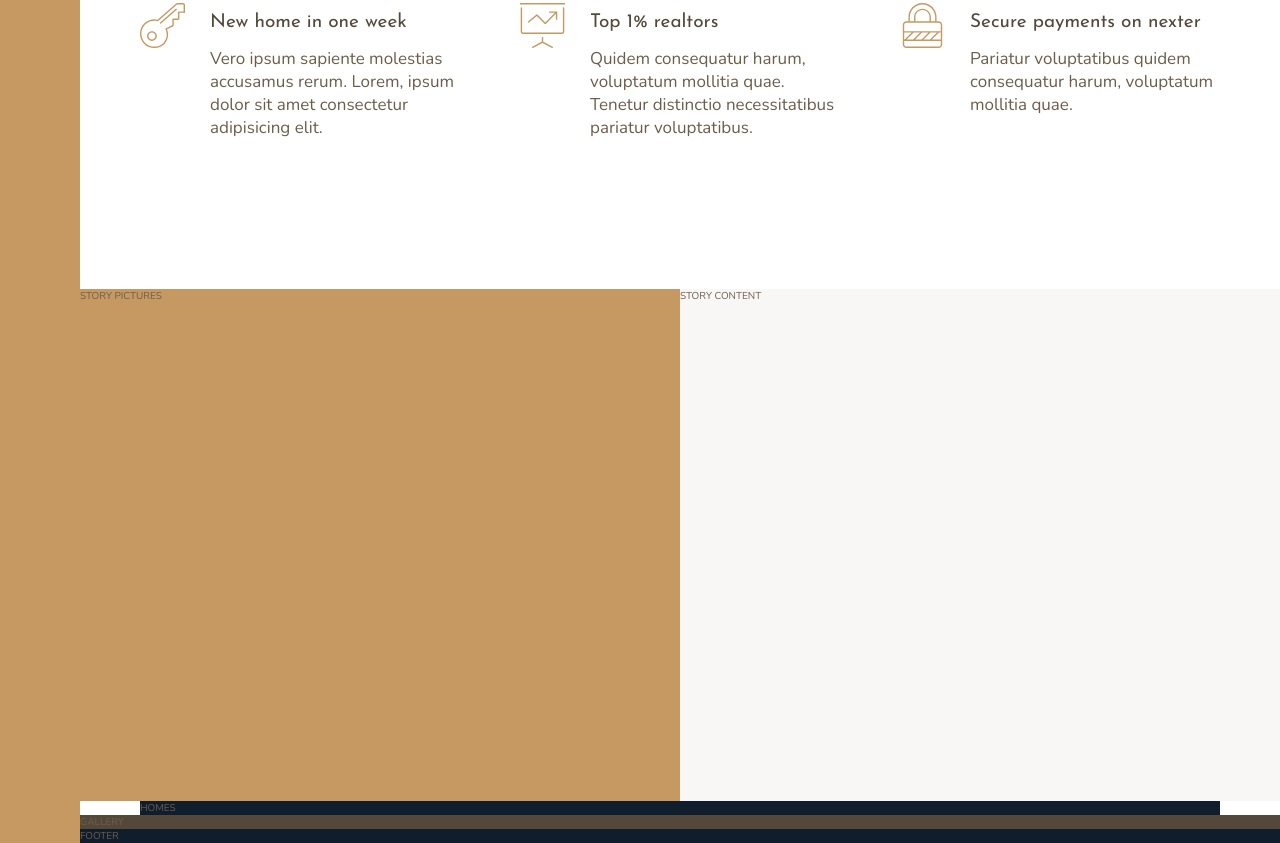
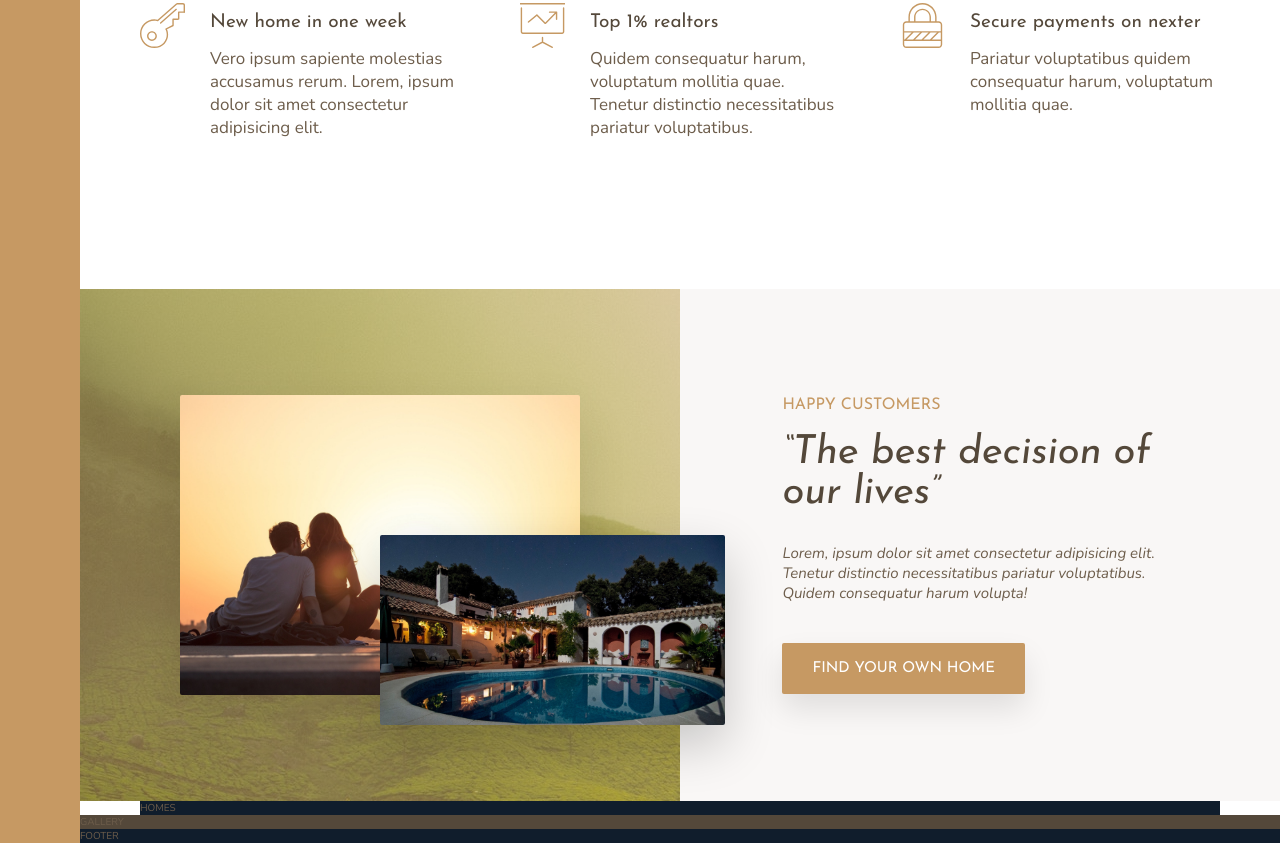
Before and after one commit to lanfengsun/nexter, a website: page index.html in a window 1280 px wide. Shown: the part 963-1806 px from the top of the page. Drawn offline with nearby package versions, Linux system fonts and the light colour scheme.

Commit message:
add story section

```diff
--- a/index.html
+++ b/index.html
@@ -70,11 +70,17 @@
         </section>
 
         <div class="story__pictures">
-            STORY PICTURES
+            <img src="img/story-1.jpeg" alt="Couple with new house" class="story__img--1">
+            <img src="img/story-2.jpeg" alt="New house" class="story__img--2">
         </div>
 
         <div class="story__content">
-            STORY CONTENT
+            <h3 class="heading-3 mb-sm">Happy customers</h3>
+            <h2 class="heading-2 heading-2--dark mb-md">&ldquo;The best decision of our lives&rdquo;</h2>
+            <p class="story__text">
+                Lorem, ipsum dolor sit amet consectetur adipisicing elit. Tenetur distinctio necessitatibus pariatur voluptatibus. Quidem consequatur harum volupta!
+            </p>
+            <button class="btn">Find your own home</button>
         </div>
 
         <section class="homes">
--- a/sass/_story.scss
+++ b/sass/_story.scss
@@ -1,12 +1,52 @@
 .story {
 
     &__pictures {
-        background-color: $color-primary;
+        background-image: linear-gradient(rgba($color-primary, .5), rgba($color-primary, .5)),
+            url(../img/back.jpg);
         grid-column: full-start / col-end 4;
+        display: grid;
+        grid-template-rows: repeat(6, 1fr);
+        grid-template-columns: repeat(6, 1fr);
+        align-items: center;
+    }
+
+    &__img--1 {
+        width: 100%;
+        grid-column: 2 / 6;
+        grid-row: 2 / 6;
+        box-shadow: 0 2rem 5rem rgba(0,0,0,.1);
+        border-radius: 2px;
+    }
+
+    &__img--2 {
+        width: 115%;
+        grid-row: 4 / 6;
+        grid-column: 4 / 7;
+        z-index: 10;
+        box-shadow: 0 2rem 5rem rgba(0, 0, 0, .2);
+        border-radius: 2px;
     }
 
     &__content {
         background-color: $color-grey-light-1;
         grid-column: col-start 5 / full-end;
+        padding: 6rem 8vw;
+
+        /* flexbox solution
+        display: flex;
+        flex-direction: column;
+        justify-content: center;
+        align-items: flex-start;
+        */
+
+        display: grid;
+        align-content: center;
+        justify-items: start;
+    }
+
+    &__text {
+        font-size: 1.5rem;
+        font-style: italic;
+        margin-bottom: 4rem;
     }
 }
--- a/sass/_typography.scss
+++ b/sass/_typography.scss
@@ -9,10 +9,19 @@
 
 .heading-2 {
     @extend %heading;
+    font-size: 4rem;
+    font-style: italic;
+    line-height: 1;
+
+    &--light { color: $color-grey-light-1; }
+    &--dark { color: $color-grey-dark-1; }
 }
 
 .heading-3 {
     @extend %heading;
+    font-size: 1.6rem;
+    color: $color-primary;
+    text-transform: uppercase;
 }
 
 .heading-4 {
@@ -22,3 +31,28 @@
     &--light { color: $color-grey-light-1; }
     &--dark { color: $color-grey-dark-1; }
 }
+
+.btn {
+    background-color: $color-primary;
+    color: #fff;
+    border: none;
+    border-radius: 0;
+    font-family: $font-display;
+    font-size: 1.5rem;
+    text-transform: uppercase;
+    padding: 1.8rem 3rem;
+    cursor: pointer;
+    border-radius: 2px;
+    box-shadow: 0 1.5rem 3rem rgba(0,0,0,.1);
+    transition: all .2s;
+
+    &:hover {
+        background-color: $color-primary-dark;
+        transform: translateY(-2px);
+    }
+}
+
+.mb-sm { margin-bottom: 2rem; }
+.mb-md { margin-bottom: 3rem; }
+.mb-lg { margin-bottom: 4rem; }
+.mb-xl { margin-bottom: 8rem; }
```
Also changed, not shown: css/style.css.
